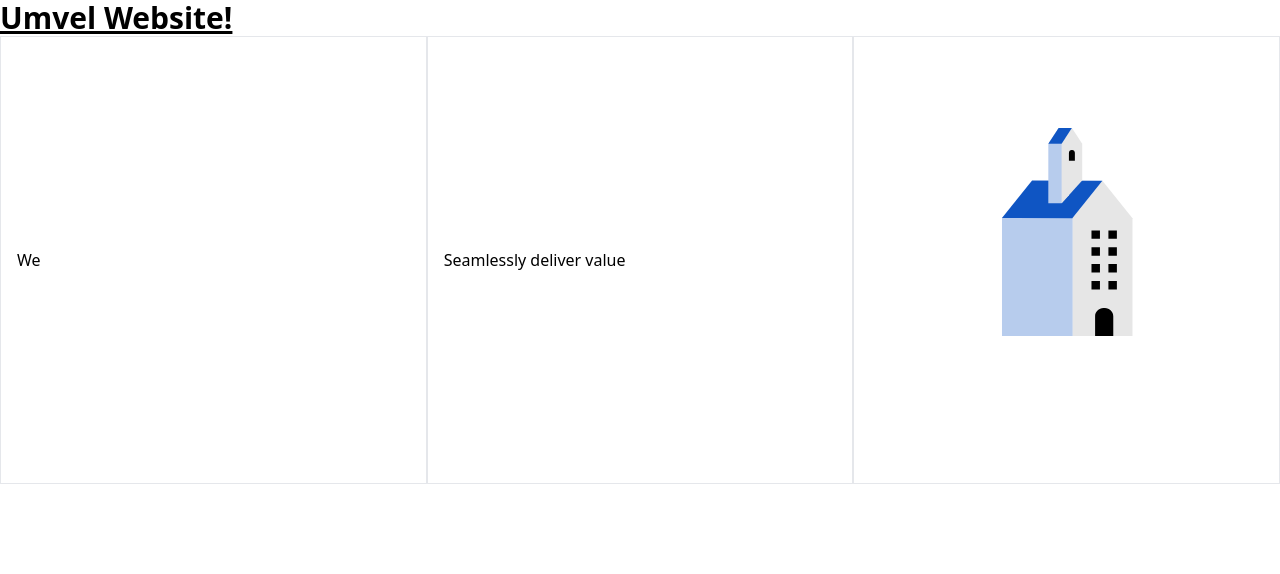
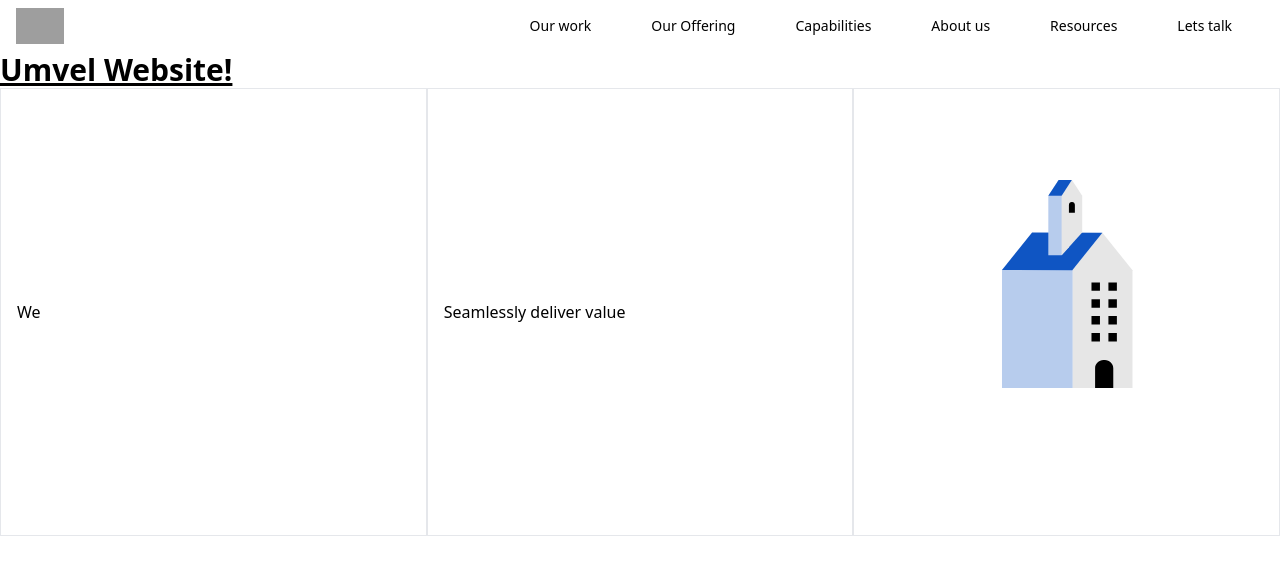
Before and after one commit to KvinZav/umvel-remote, a Next.js app: page / in a window 1280 px wide. Shown: the top 574 px of the page. Built offline with nearby package versions, Linux system fonts and the light colour scheme; grey boxes are pictures that could not be loaded.

Commit message:
feat: use header component

```diff
--- a/pages/_app.tsx
+++ b/pages/_app.tsx
@@ -1,5 +1,6 @@
 import '../styles/globals.css'
 import { SWRConfig } from 'swr';
+import Header from '@modules/header';
 
 const swrConfig = {
   revalidateOnFocus: false,
@@ -8,6 +9,7 @@ const swrConfig = {
 function MyApp({ Component, pageProps }) {
   return <>
     <SWRConfig value={swrConfig}>
+      <Header />
       <Component {...pageProps} />
     </SWRConfig>
   </>
```
